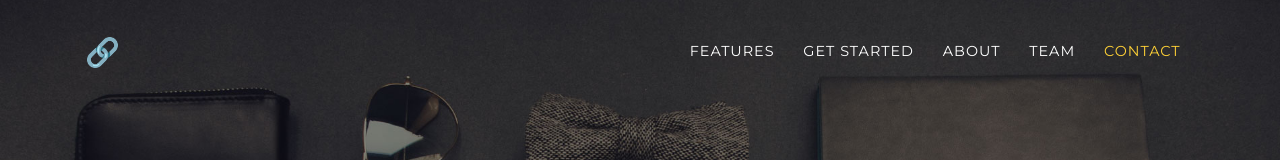
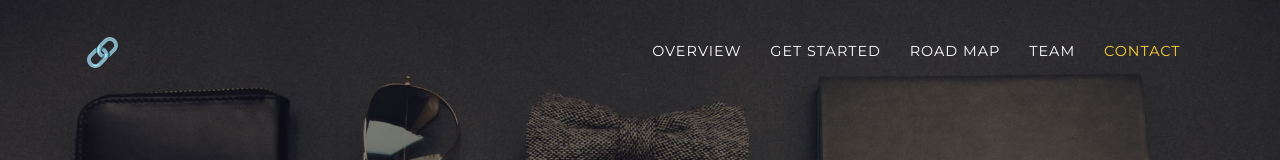
Before and after one commit to woochain/nirholas.github.io, a website with bundled scripts: page index.html in a window 1280 px wide. Shown: the top 160 px of the page. Built offline with nearby package versions, Linux system fonts and the light colour scheme; files whose address does not match are found by name; a web font is replaced by a local one.

Commit message:
Update index.html

```diff
--- a/index.html
+++ b/index.html
@@ -38,13 +38,13 @@
         <div class="collapse navbar-collapse" id="navbarResponsive">
           <ul class="navbar-nav text-uppercase ml-auto">
             <li class="nav-item">
-              <a class="nav-link js-scroll-trigger" href="#services">Features</a>
+              <a class="nav-link js-scroll-trigger" href="#services">Overview</a>
             </li>
             <li class="nav-item">
               <a class="nav-link js-scroll-trigger" href="#portfolio">Get Started</a>
             </li>
             <li class="nav-item">
-              <a class="nav-link js-scroll-trigger" href="#about">About</a>
+              <a class="nav-link js-scroll-trigger" href="#about">Road Map</a>
             </li>
             <li class="nav-item">
               <a class="nav-link js-scroll-trigger" href="#team">Team</a>
```
